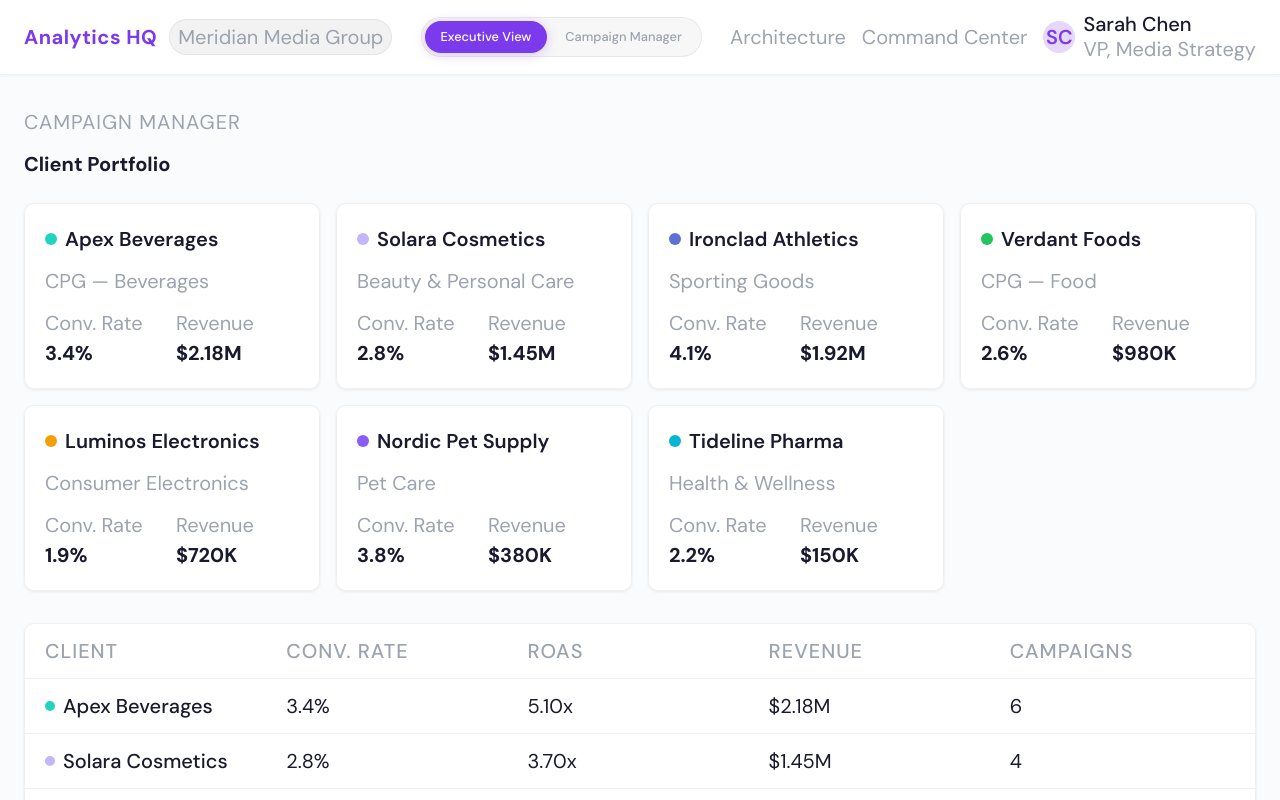
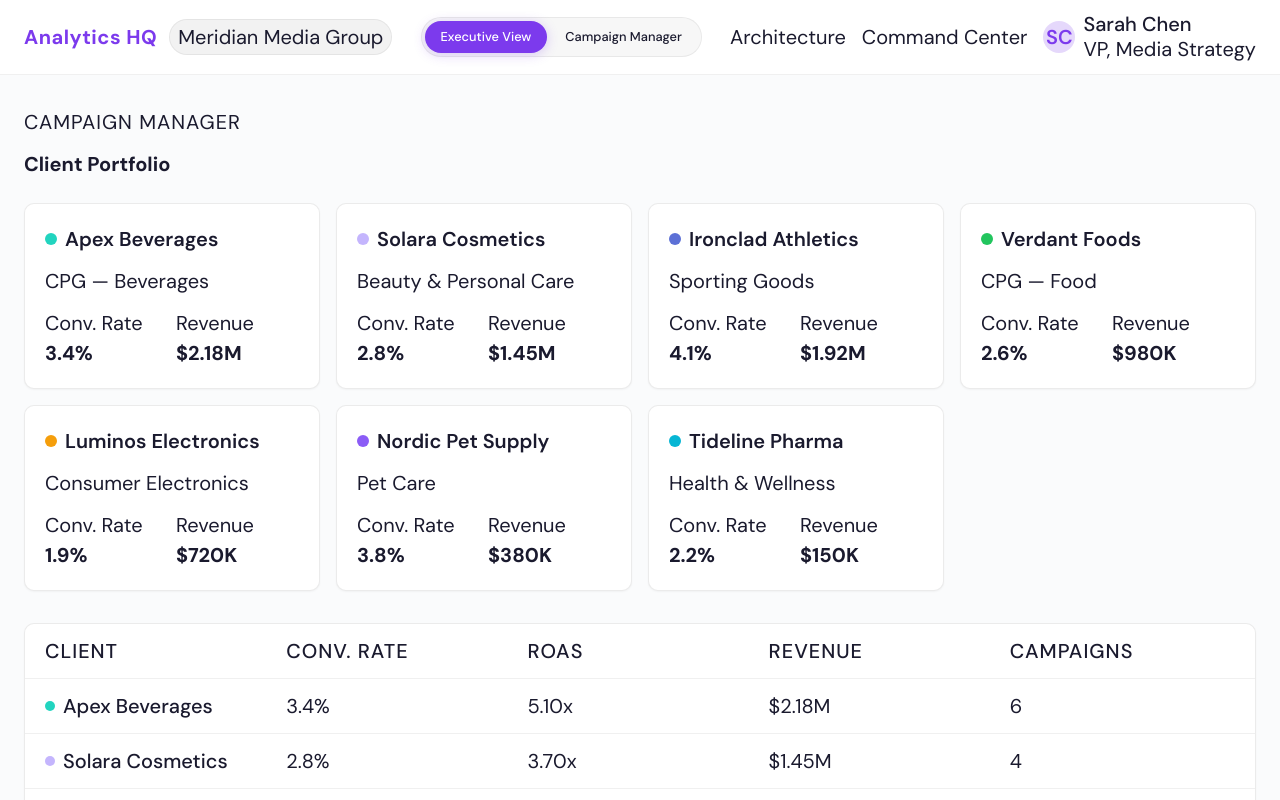
Before and after one commit to brandon-charles-novice-developer/bnye-retail-dashboard, a React (Vite) app: page /manager in a window 1280 px wide. Shown: the top 800 px of the page. Built offline with nearby package versions, Linux system fonts and the light colour scheme.

Commit message:
fix: max contrast text, Stripe Clean surfaces

```diff
--- a/src/components/manager/CampaignView.tsx
+++ b/src/components/manager/CampaignView.tsx
@@ -51,8 +51,8 @@ export function CampaignView() {
               </linearGradient>
             </defs>
             <CartesianGrid strokeDasharray="3 3" stroke="rgba(0,0,0,0.06)" />
-            <XAxis dataKey="week" tick={{ fontSize: 11, fill: '#9CA3AF' }} axisLine={false} tickLine={false} />
-            <YAxis tick={{ fontSize: 11, fill: '#9CA3AF' }} axisLine={false} tickLine={false} tickFormatter={v => fmt(v, '$')} />
+            <XAxis dataKey="week" tick={{ fontSize: 11, fill: '#1A1A2E' }} axisLine={false} tickLine={false} />
+            <YAxis tick={{ fontSize: 11, fill: '#1A1A2E' }} axisLine={false} tickLine={false} tickFormatter={v => fmt(v, '$')} />
             <Tooltip contentStyle={{ background: 'rgba(255,255,255,0.95)', border: '1px solid rgba(0,0,0,0.06)', borderRadius: 8, fontSize: 12, color: '#1A1A2E', boxShadow: '0 4px 12px rgba(0,0,0,0.08)' }} formatter={(v) => [fmt(Number(v), '$')]} />
             <Area type="monotone" dataKey="incremental" stroke="#166534" strokeWidth={2} fill="url(#incGradient)" dot={false} />
             <Area type="monotone" dataKey="observed" stroke="#115E59" strokeWidth={1.5} fill="none" dot={false} />
--- a/src/components/measurement/SalesLiftChart.tsx
+++ b/src/components/measurement/SalesLiftChart.tsx
@@ -26,8 +26,8 @@ export function SalesLiftChart() {
           </linearGradient>
         </defs>
         <CartesianGrid strokeDasharray="3 3" stroke="rgba(0,0,0,0.06)" />
-        <XAxis dataKey="week" tick={{ fontSize: 11, fill: '#9CA3AF' }} axisLine={false} tickLine={false} />
-        <YAxis tick={{ fontSize: 11, fill: '#9CA3AF' }} axisLine={false} tickLine={false} tickFormatter={v => `${v}%`} domain={[1.5, 4.5]} />
+        <XAxis dataKey="week" tick={{ fontSize: 11, fill: '#1A1A2E' }} axisLine={false} tickLine={false} />
+        <YAxis tick={{ fontSize: 11, fill: '#1A1A2E' }} axisLine={false} tickLine={false} tickFormatter={v => `${v}%`} domain={[1.5, 4.5]} />
         <Tooltip
           contentStyle={{ background: 'rgba(255,255,255,0.95)', border: '1px solid rgba(0,0,0,0.06)', borderRadius: 8, fontSize: 12, color: '#1A1A2E', boxShadow: '0 4px 12px rgba(0,0,0,0.08)' }}
           formatter={(value) => [`${Number(value).toFixed(1)}%`]}
--- a/src/components/views/ArchitectureView.tsx
+++ b/src/components/views/ArchitectureView.tsx
@@ -24,7 +24,7 @@ const CATEGORY_COLOR: Record<string, string> = {
 const STATUS_DOT: Record<string, { color: string; glow: string; pulse: boolean }> = {
   running:      { color: '#22C55E', glow: 'rgba(34,197,94,0.6)',  pulse: true },
   connected:    { color: '#22C55E', glow: 'rgba(34,197,94,0.6)',  pulse: true },
-  idle:         { color: '#6B7280', glow: 'none',                  pulse: false },
+  idle:         { color: '#1A1A2E', glow: 'none',                  pulse: false },
   disconnected: { color: '#EF4444', glow: 'rgba(239,68,68,0.5)',  pulse: false },
   degraded:     { color: '#F59E0B', glow: 'rgba(245,158,11,0.5)', pulse: false },
 }
@@ -98,7 +98,7 @@ const nodeTypes = { custom: GlassNode }
 
 const defaultEdgeOptions = {
   style: { stroke: 'rgba(0,0,0,0.15)', strokeWidth: 1.5 },
-  labelStyle: { fill: '#4B5563', fontSize: 9, fontWeight: 500 },
+  labelStyle: { fill: '#1A1A2E', fontSize: 9, fontWeight: 500 },
   labelBgStyle: { fill: '#FFFFFF', fillOpacity: 0.9 },
   labelBgPadding: [6, 3] as [number, number],
   labelBgBorderRadius: 4,
@@ -135,7 +135,7 @@ function DetailPanel({ node, onClose }: { node: any; onClose: () => void }) {
           style={{
             background: 'rgba(0,0,0,0.05)',
             border: 'none',
-            color: '#4B5563',
+            color: '#1A1A2E',
             width: 28,
             height: 28,
             borderRadius: 6,
@@ -176,7 +176,7 @@ function DetailPanel({ node, onClose }: { node: any; onClose: () => void }) {
 
       {d.tools && d.tools.length > 0 && (
         <div>
-          <h4 style={{ color: '#6B7280', fontSize: 11, fontWeight: 600, marginBottom: 8, textTransform: 'uppercase', letterSpacing: '0.05em' }}>Tools</h4>
+          <h4 style={{ color: '#1A1A2E', fontSize: 11, fontWeight: 600, marginBottom: 8, textTransform: 'uppercase', letterSpacing: '0.05em' }}>Tools</h4>
           <div style={{ display: 'flex', flexWrap: 'wrap', gap: 5 }}>
             {d.tools.map((t: string) => (
               <span
@@ -200,7 +200,7 @@ function DetailPanel({ node, onClose }: { node: any; onClose: () => void }) {
 
       {d.connections && d.connections.length > 0 && (
         <div>
-          <h4 style={{ color: '#6B7280', fontSize: 11, fontWeight: 600, marginBottom: 8, textTransform: 'uppercase', letterSpacing: '0.05em' }}>Connections</h4>
+          <h4 style={{ color: '#1A1A2E', fontSize: 11, fontWeight: 600, marginBottom: 8, textTransform: 'uppercase', letterSpacing: '0.05em' }}>Connections</h4>
           <div style={{ display: 'flex', flexDirection: 'column', gap: 4 }}>
             {d.connections.map((c: string) => (
               <span key={c} style={{ fontSize: 11, color: semantic.muted }}>
--- a/src/index.css
+++ b/src/index.css
@@ -38,8 +38,8 @@
 
   /* Text */
   --text-primary: #1A1A2E;
-  --text-secondary: #4B5563;
-  --text-muted: #9CA3AF;
+  --text-secondary: #1A1A2E;
+  --text-muted: #1A1A2E;
 
   /* Surface */
   --glass-bg: rgba(255, 255, 255, 0.95);
@@ -79,21 +79,21 @@ html { scroll-behavior: smooth; }
 
 /* === GLASS CARD === */
 .glass-card {
-  background: var(--glass-bg);
-  border: 1px solid var(--glass-border);
+  background: #FFFFFF;
+  border: 1px solid rgba(0,0,0,0.08);
   border-radius: 10px;
-  box-shadow: 0 1px 3px rgba(0, 0, 0, 0.08);
-  transition: border-color 0.3s var(--ease-out), transform 0.3s var(--ease-out);
+  box-shadow: 0 1px 2px rgba(0,0,0,0.04);
+  transition: border-color 0.3s var(--ease-out), box-shadow 0.3s var(--ease-out);
 }
 .glass-card:hover {
-  border-color: var(--glass-border-hover);
+  border-color: rgba(0,0,0,0.12);
+  box-shadow: 0 2px 4px rgba(0,0,0,0.06);
 }
 
 /* === GLASS HEADER === */
 .glass-header {
-  background: rgba(255, 255, 255, 0.98);
-  border-bottom: 1px solid var(--glass-border);
-  box-shadow: 0 1px 2px rgba(0, 0, 0, 0.04);
+  background: #FFFFFF;
+  border-bottom: 1px solid rgba(0,0,0,0.06);
 }
 
 /* === MODE TOGGLE === */
@@ -207,3 +207,7 @@ html { scroll-behavior: smooth; }
 .badge-paused { background: rgba(146, 64, 14, 0.10); color: #92400E; }
 .badge-ended { background: rgba(153, 27, 27, 0.10); color: #991B1B; }
 .badge-on-track { background: rgba(17, 94, 89, 0.10); color: #115E59; }
+
+/* === SECTION ALTERNATION === */
+main > * { background: #FAFBFC; }
+main > *:nth-child(even) { background: #F3F4F6; }
--- a/src/tokens/colors.ts
+++ b/src/tokens/colors.ts
@@ -11,5 +11,5 @@ export const glass = {
 }
 
 export const semantic = {
-  muted: '#6B7280',
+  muted: '#1A1A2E',
 }
```
